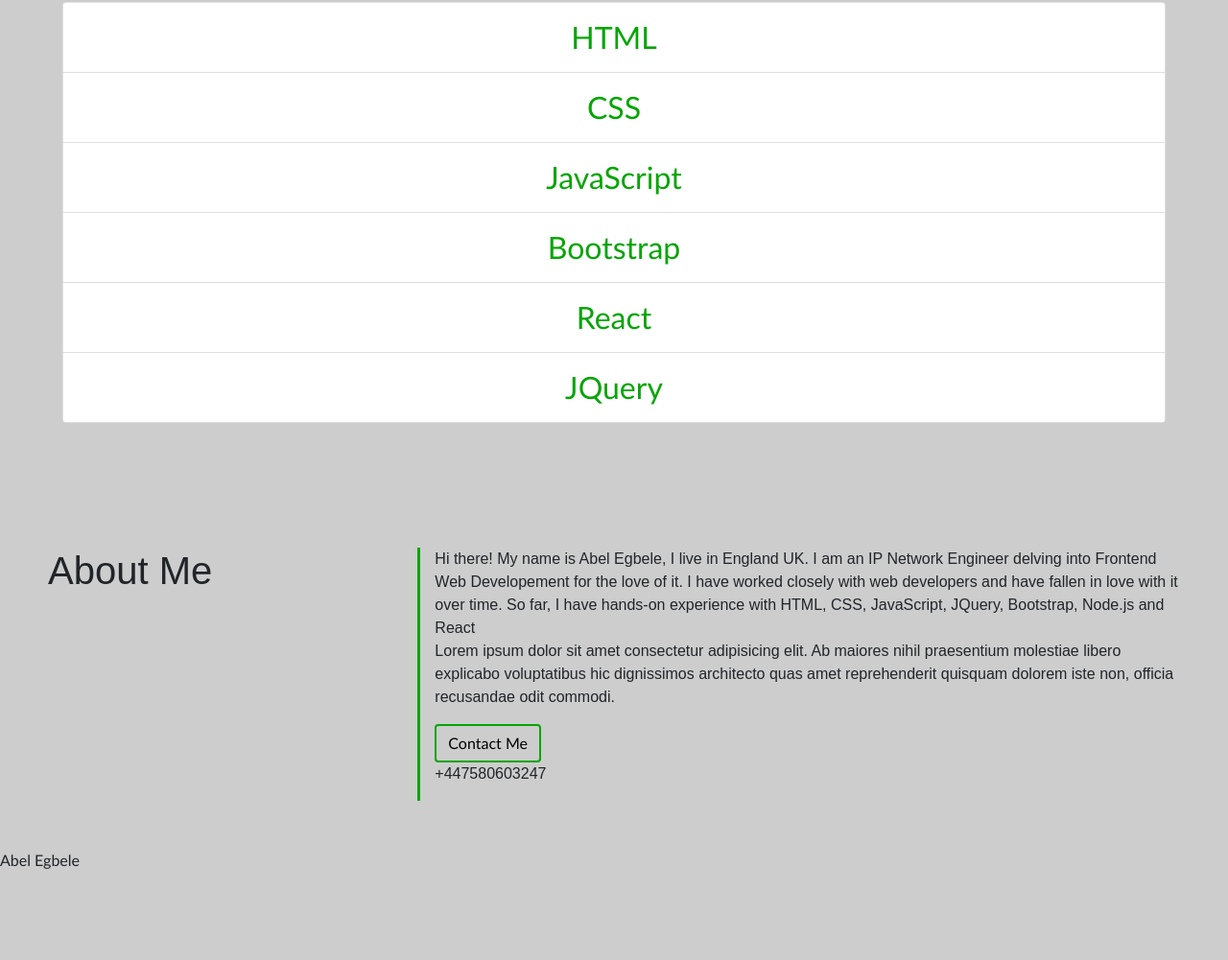
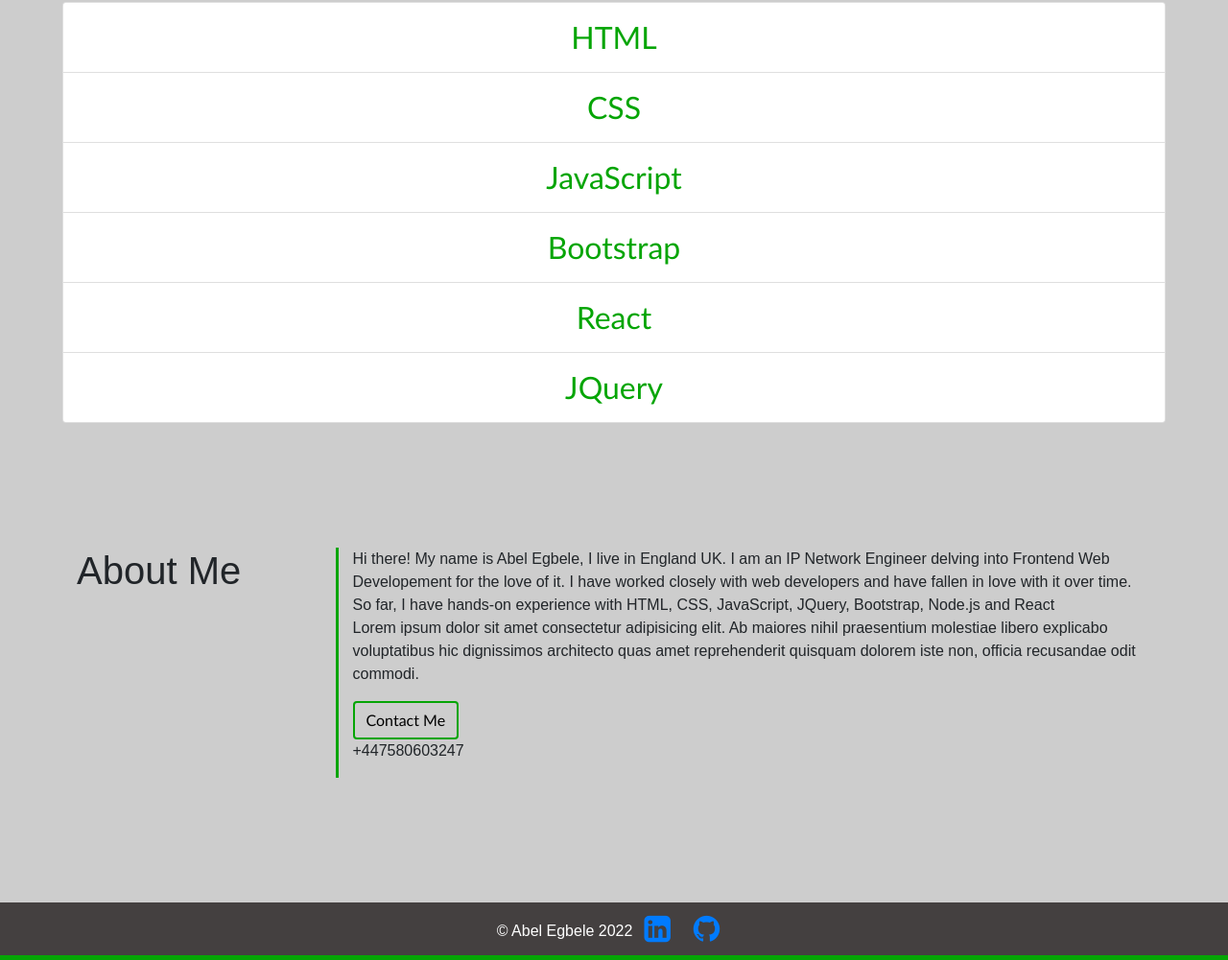
Before and after one commit to able24/Bootstrap-Portfolio, a plain HTML site: page index.html in a window 1280 px wide. Shown: the part 1361-2362 px from the top of the page at 96% size. Before the commit the page ends 2270 px from the top, so only its background shows below. Drawn offline with nearby package versions, Linux system fonts and the light colour scheme.

Commit message:
adds media query and footer to HTML and CSS

```diff
--- a/css/index.css
+++ b/css/index.css
@@ -24,6 +24,7 @@ body {
   background: #4444;
   font-family: 'Trebuchet MS', 'Lucida Sans Unicode', 'Lucida Grande', 'Lucida Sans', Arial, sans-serif;
 }
+
 a {
   text-decoration: none;
 }
@@ -59,7 +60,8 @@ p {
   margin-right: 0 !important;
 }
 
-.navbar-brand, .nav-link {
+.navbar-brand,
+.nav-link {
   color: var(--white) !important;
 
 }
@@ -116,7 +118,7 @@ p {
 }
 
 .card-body {
-  background:rgba(97, 163, 97, 0.3);
+  background: rgba(97, 163, 97, 0.3);
 
 }
 
@@ -148,4 +150,33 @@ p {
 
 #aboutMe p {
   margin: 20px;
+  text-align: center;
 }
+
+/* footer */
+footer {
+  position: absolute;
+  display: flex;
+  justify-content: center;
+  width: 100%;
+  height: 60px;
+  line-height: 60px;
+  background-color: var(--black);
+  margin-top: 50px;
+  color: var(--white);
+  border-bottom: 5px solid var(--green);
+}
+
+footer a {
+  margin: 12px;
+  text-decoration: none;
+}
+
+
+/* Media Query */
+
+@media screen and (max-width: 576px) {
+    .jumbotron {
+      display: block;
+    }
+  }
--- a/index.html
+++ b/index.html
@@ -11,17 +11,20 @@
         integrity="sha384-ggOyR0iXCbMQv3Xipma34MD+dH/1fQ784/j6cY/iJTQUOhcWr7x9JvoRxT2MZw1T" crossorigin="anonymous">
     <link rel="stylesheet" href="css/index.css">
 
+    <!-- Add icon library -->
+    <link rel="stylesheet" href="https://cdnjs.cloudflare.com/ajax/libs/font-awesome/4.7.0/css/font-awesome.min.css">
+
     <title>My Portfolio</title>
 </head>
 
 <body>
     <header>
         <!--Navigation Bar-->
-        <nav class="navbar navbar-expand-lg navbar-light">
+        <nav class="navbar navbar-expand-sm navbar-light">
             <a class="navbar-brand" href="#">Abel Egbele</a>
 
             <div class="collapse navbar-collapse" id="navbarSupportedContent">
-                <ul class="navbar-nav mr-auto">
+                <ul class="navbar-nav">
                     <li class="nav-item active">
                         <a class="nav-link" href="#about">About Me <span class="sr-only">(current)</span></a>
                     </li>
@@ -48,7 +51,7 @@
                     <h1 class="display-6">Hi! I'm a Frontend Web Developer</h1>
                     <p class="lead">I can deliver a bespoke, reponsive, and well-layed out webpages <br> to meet your
                         website needs</p>
-                    <a class="btn btn-primary btn-lg" href="#" role="button">Learn more</a>
+                    <a class="btn btn-primary btn-lg" href="#about" role="button">Learn more</a>
                 </div>
                 <img src="images/Avatar.jpg" alt="Avatar Image" width="300px" height="300px">
             </div>
@@ -134,11 +137,11 @@
         <!--About Me Section-->
         <section>
             <div class="container-fluid aboutMe">
-                <div class="row">
-                    <div id="about" class="col-lg-4 col-md-2 col-sm-12">
+                <div class="row showsNear">
+                    <div id="about" class="col-lg-3 col-md-2 col-sm-12">
                         <h1>About Me</h1>
                     </div>
-                    <div class="col-lg-8 col-md-10 col-sm-12">
+                    <div class="col-lg-9 col-md-10 col-sm-12">
                         <p>Hi there! My name is Abel Egbele, I live in England UK. I am an IP Network Engineer delving into Frontend Web Developement for the love of it. I have worked closely with web developers and have fallen in love with it over time. So far, I have hands-on experience with HTML, CSS, JavaScript, JQuery, Bootstrap, Node.js and React <br> Lorem ipsum dolor sit amet consectetur adipisicing elit. Ab maiores nihil praesentium molestiae libero explicabo voluptatibus hic dignissimos architecto quas amet reprehenderit quisquam dolorem iste non, officia recusandae odit commodi.</p>
                         <a id="contact" href="mailto:egbeleabel@yahoo.com" target="_blank" class="btn btn-primary">Contact Me</a>
                         <p>+447580603247</p>
@@ -150,7 +153,9 @@
     </main>
     <!--Footer Section-->
     <footer>
-        Abel Egbele
+        <p>&copy Abel Egbele 2022</p>
+        <a href="https://www.linkedin.com/in/abel-egbele-09741a14/" class="fa fa-linkedin-square fa-2x"></a>
+        <a href="https://github.com/able24" class="fa fa-github fa-2x"></a>
     </footer>
     <!--End of Footer Section-->
 </body>
```
